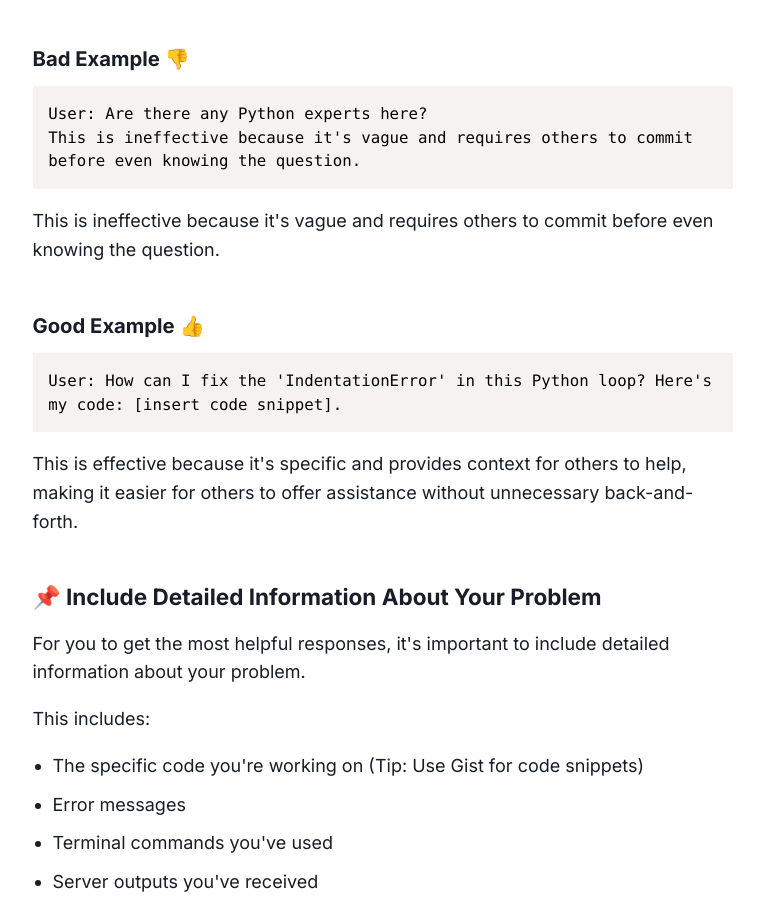
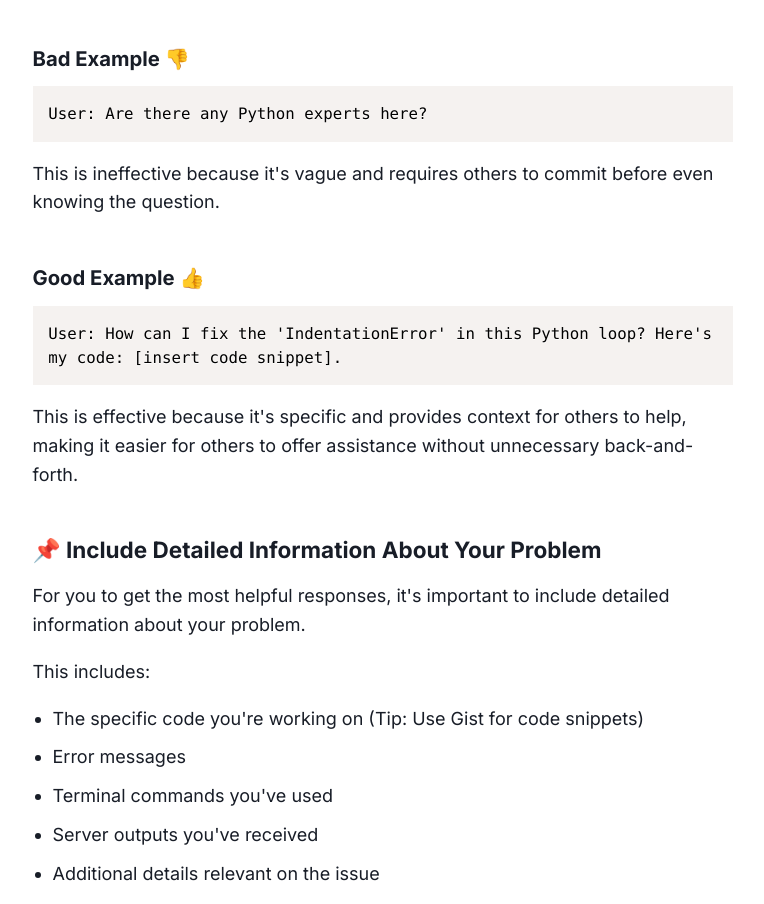
Before and after one commit to poncardasm/mchael-poncardas, an Eleventy site: page src/posts/how-to-ask-better-questions.md in a window 1280 px wide. Shown: the part 990-1894 px from the top of the page, without its empty margins (250-1014 px from the left). Built offline with nearby package versions, Linux system fonts and the light colour scheme; Eleventy itself is replaced by a stand-in of ours; code samples lack their colours; files that its build step writes are made by us from their sources.

Commit message:
Remove redundant comment for clarity in "how-to-ask-better-questions.md"

````diff
--- a/src/posts/how-to-ask-better-questions.md
+++ b/src/posts/how-to-ask-better-questions.md
@@ -16,7 +16,6 @@
 
 ```plaintext
 User: Are there any Python experts here?
-This is ineffective because it's vague and requires others to commit before even knowing the question.
 ```
 
 This is ineffective because it's vague and requires others to commit before even knowing the question.
````
